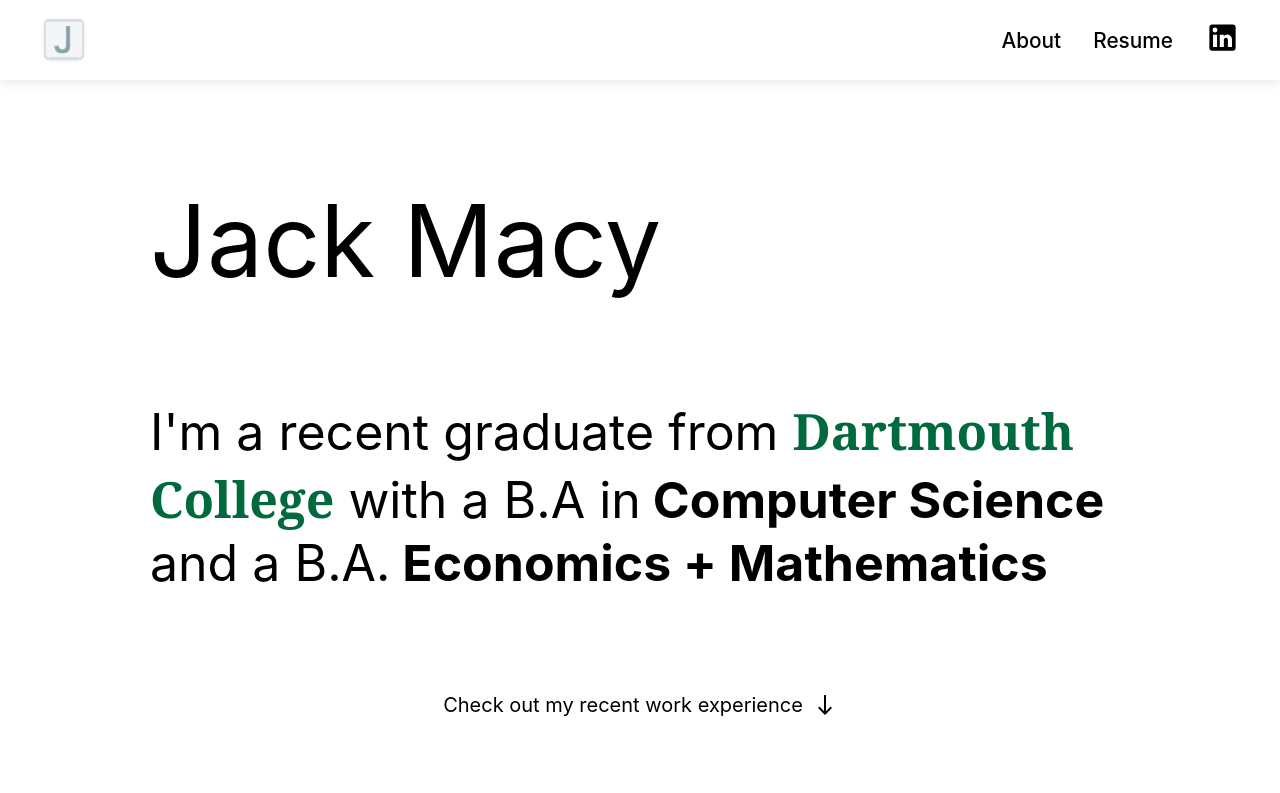
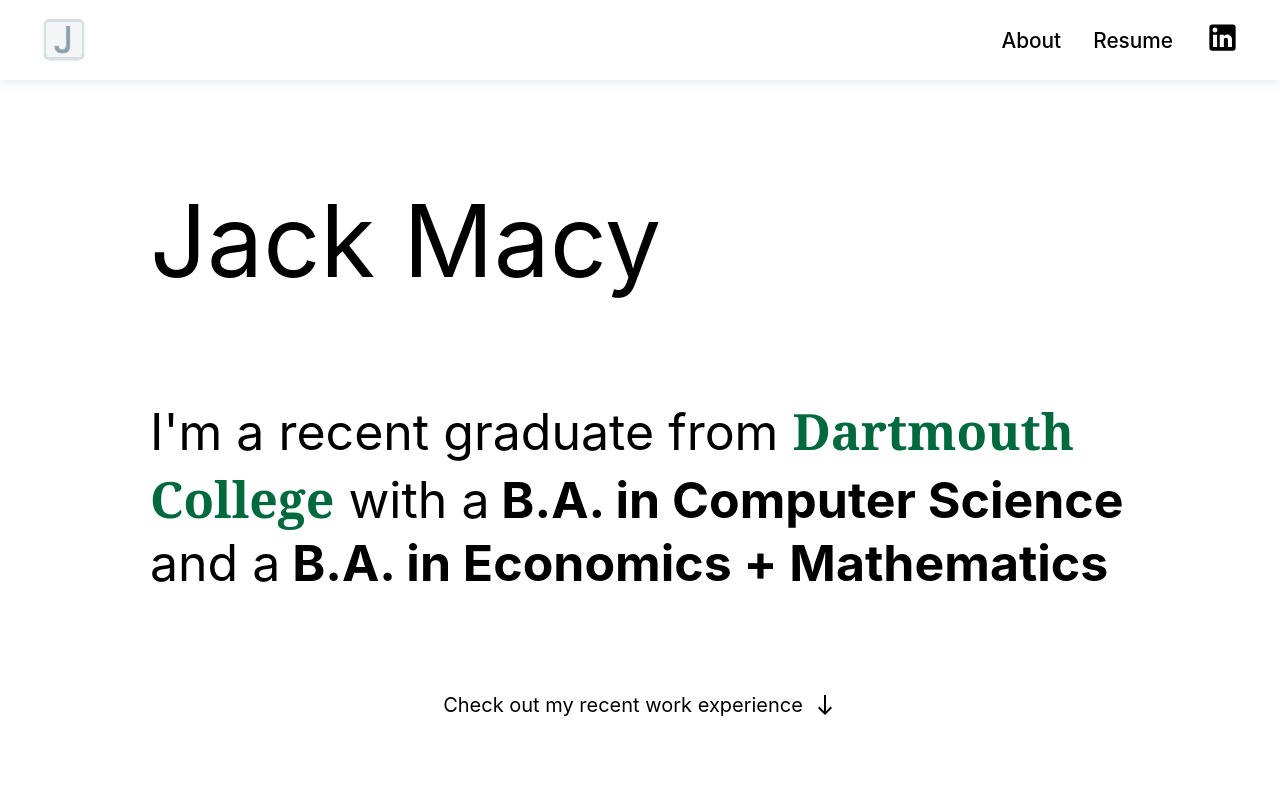
Before and after one commit to Mace1059/jackmacy, a React (Vite) app: page / in a window 1280 px wide. Shown: the top 793 px of the page. Built offline with nearby package versions, Linux system fonts and the light colour scheme.

Commit message:
B.A. in bold

```diff
--- a/src/pages/HomePage.tsx
+++ b/src/pages/HomePage.tsx
@@ -40,9 +40,9 @@ function JoinPage() {
             {`Jack Macy`}
           </div>
           <div style={{ fontSize: "50px", marginTop: "4rem" }}>
-            I'm a recent graduate from <span style={{ color: "#00693e", fontWeight: "bold", fontFamily: "DartmouthRuzicka,Georgia,serif" }}>Dartmouth College</span> with a B.A in
-            <span style={{ fontWeight: "bold" }}> Computer Science</span> and a B.A.
-            <span style={{ fontWeight: "bold" }}> Economics + Mathematics</span>
+            I'm a recent graduate from <span style={{ color: "#00693e", fontWeight: "bold", fontFamily: "DartmouthRuzicka,Georgia,serif" }}>Dartmouth College</span> with a
+            <span style={{ fontWeight: "bold" }}> B.A. in Computer Science</span> and a
+            <span style={{ fontWeight: "bold" }}> B.A. in Economics + Mathematics</span>
           </div>
         </div>
       </div>
```
